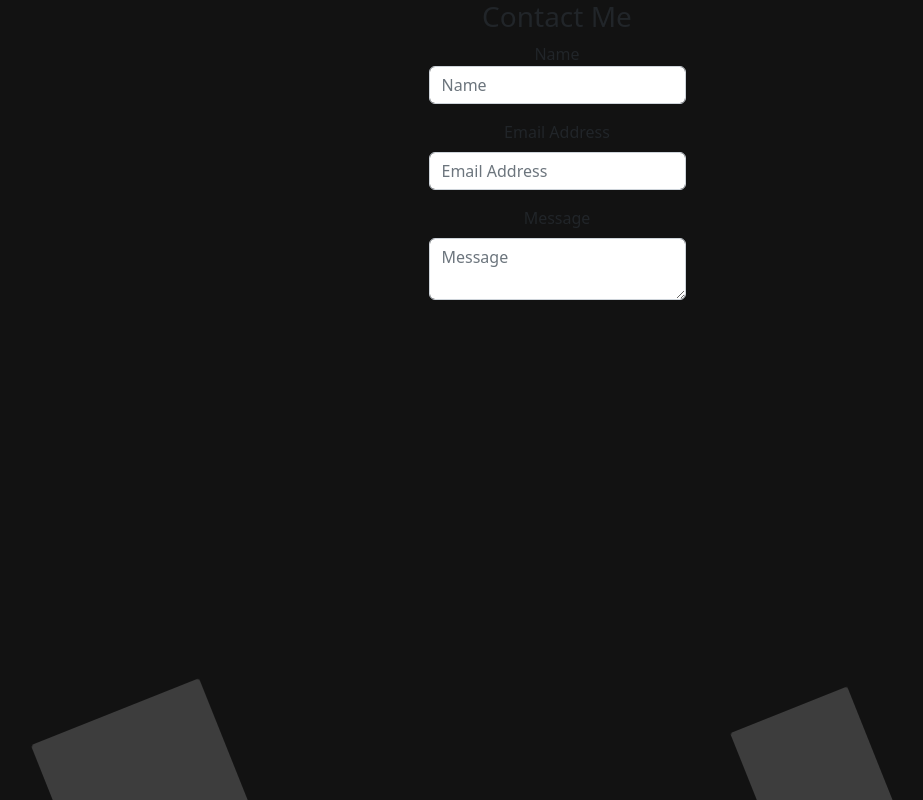
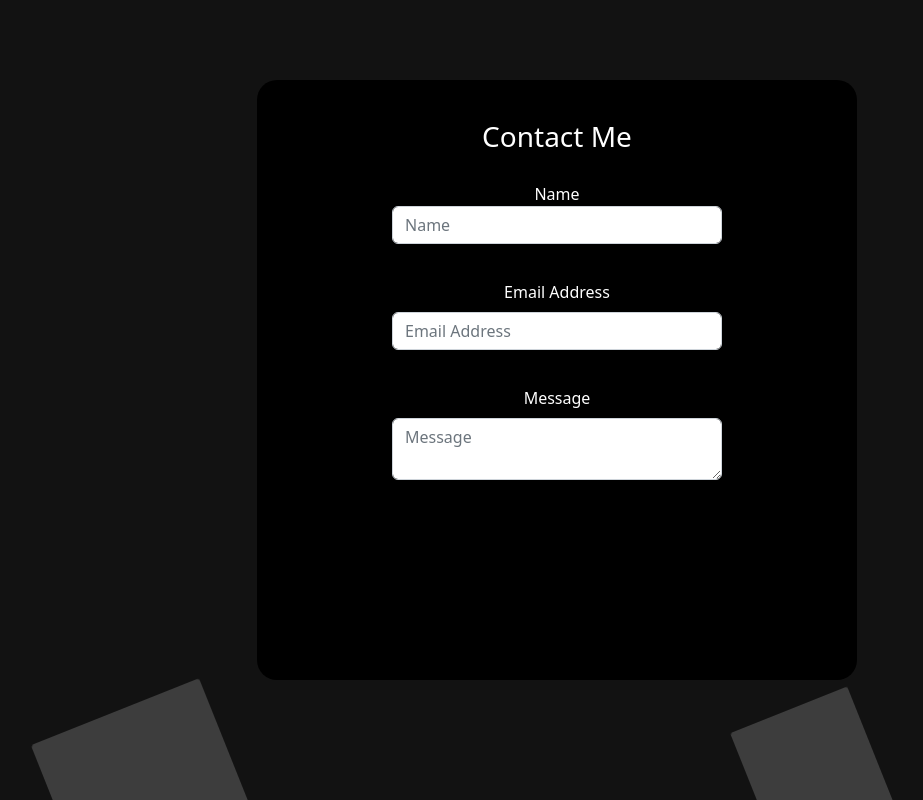
Before and after one commit to Josejpd3/20-Module-Challenge, a React (Create React App) app in the folder react-portfolio/: page / in a window 1280 px wide. Both pictures are taken after a click on the button "Contact Me". Shown: the whole page, without its empty margins (83-1006 px from the left). Built offline with nearby package versions, Linux system fonts and the light colour scheme.

Commit message:
contact form styling and positioning in src/components/Contact/contact.css

```diff
--- a/react-portfolio/src/components/Contact/contact.css
+++ b/react-portfolio/src/components/Contact/contact.css
@@ -1,3 +1,23 @@
+#contactForm {
+    background: black;
+    border-radius: 20px;
+    margin-top: 80px;
+    padding-top: 30px;
+    width: 600px;
+    height: 600px;
+    display: flex;
+    flex-direction: column;
+    align-items: center;
+}
+
+#contactForm > * {
+    color: white;
+    padding: 10px;
+    width: 350px;
+    text-align: center;
+}
+
+
 
 @keyframes animate {
     0%{
```
